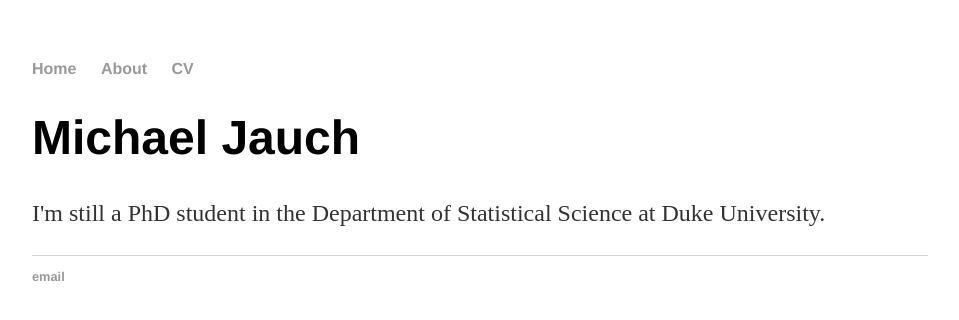
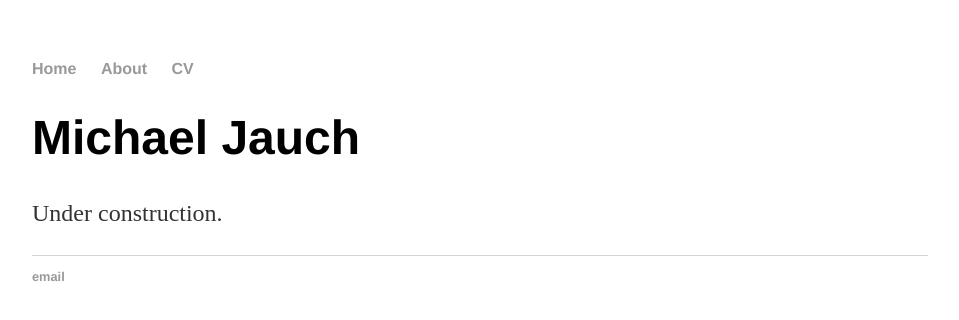
Before and after one commit to michaeljauch/michaeljauch.github.io, a Jekyll site: the page built from about/index.html, in a window 1280 px wide. Shown: the top 320 px of the page, without its empty margins (160-1119 px from the left). Built offline with Jekyll 4.4.1, drawn with Linux system fonts in a browser that asks for light colours.

Commit message:
Update index.html

```diff
--- a/about/index.html
+++ b/about/index.html
@@ -4,5 +4,5 @@ title: Michael Jauch
 ---
 <div class="blurb">
 	<h1>Michael Jauch</h1>
-	<p>I'm still a PhD student in the Department of Statistical Science at Duke University.</p>
+	<p>Under construction.</p>
 </div>
```
